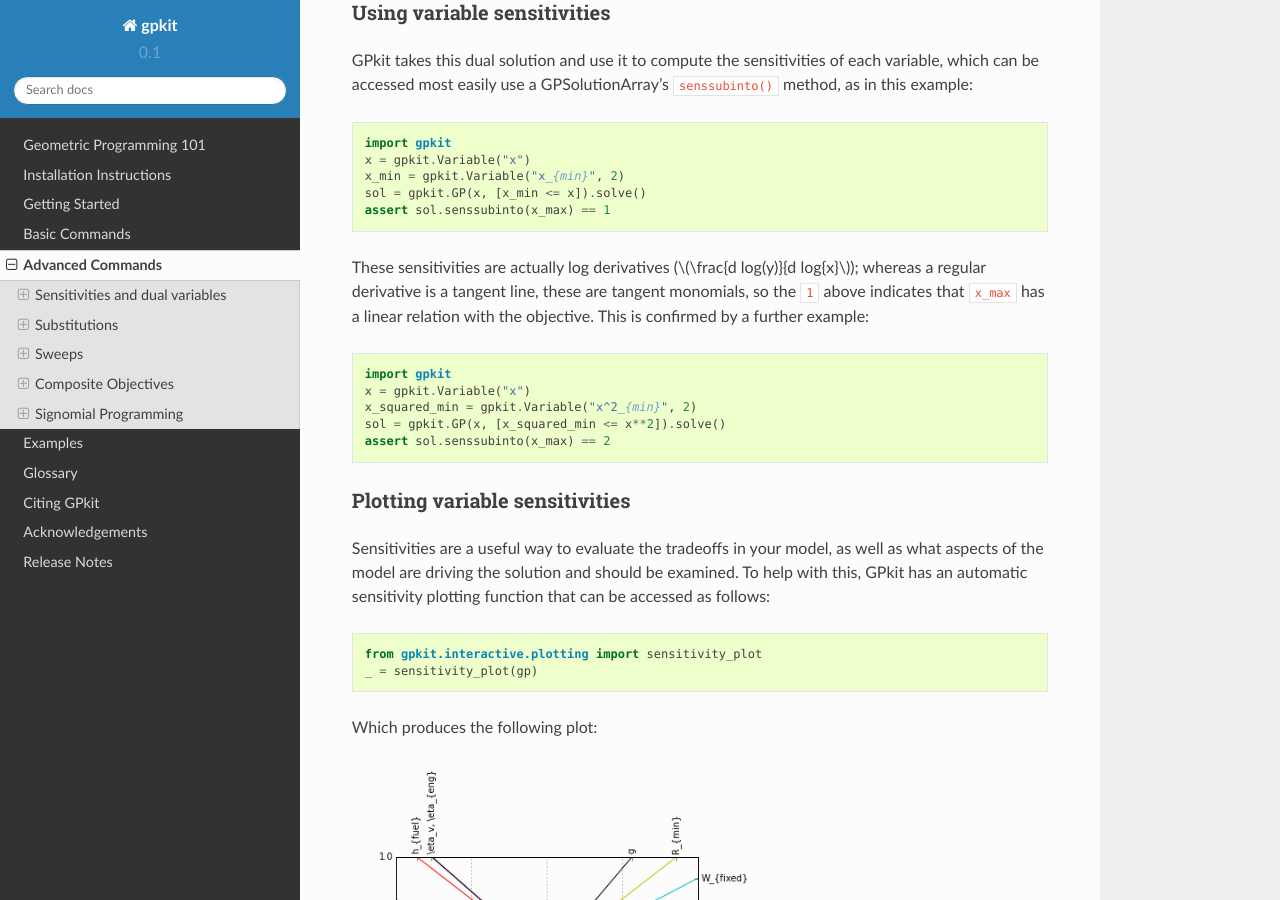
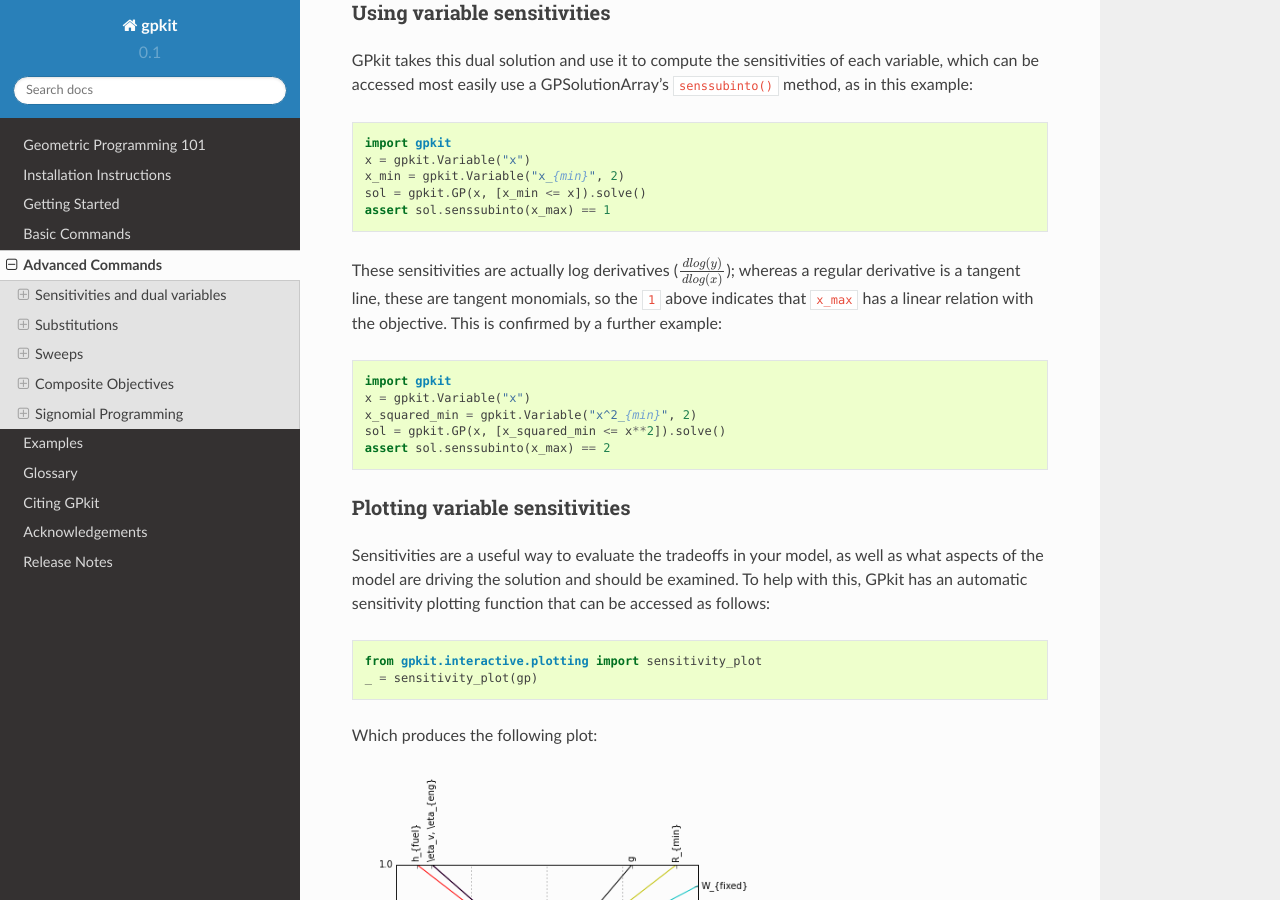
Before and after one commit to convexengineering/gpkit, a Sphinx documentation site: the page built from docs/source/advancedcommands.rst, in a window 1280 px wide and 900 px high, scrolled down 337 px. Built offline with Sphinx 7.4.7 and the Read the Docs theme 2.0.0, drawn with Linux system fonts in a browser that asks for light colours.

Commit message:
fix latex typo

```diff
--- a/docs/source/advancedcommands.rst
+++ b/docs/source/advancedcommands.rst
@@ -20,7 +20,7 @@
     sol = gpkit.GP(x, [x_min <= x]).solve()
     assert sol.senssubinto(x_max) == 1
 
-These sensitivities are actually log derivatives (:math:`\frac{d log(y)}{d log{x}`); whereas a regular derivative is a tangent line, these are tangent monomials, so the ``1`` above indicates that ``x_max`` has a linear relation with the objective. This is confirmed by a further example:
+These sensitivities are actually log derivatives (:math:`\frac{d log(y)}{d log(x)}`); whereas a regular derivative is a tangent line, these are tangent monomials, so the ``1`` above indicates that ``x_max`` has a linear relation with the objective. This is confirmed by a further example:
 
 .. code-block:: python
 
```
